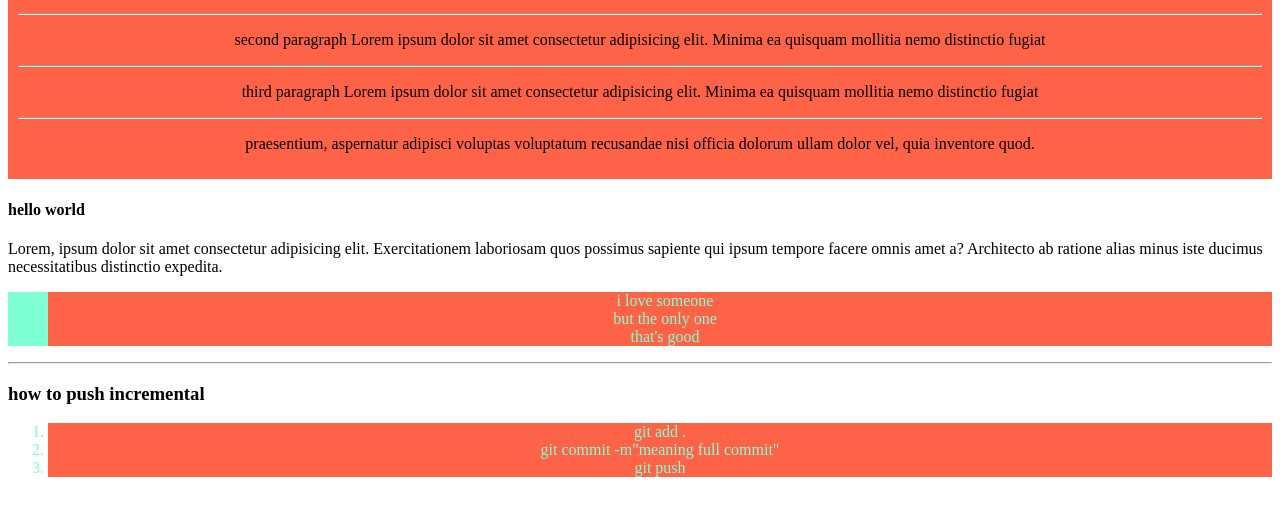
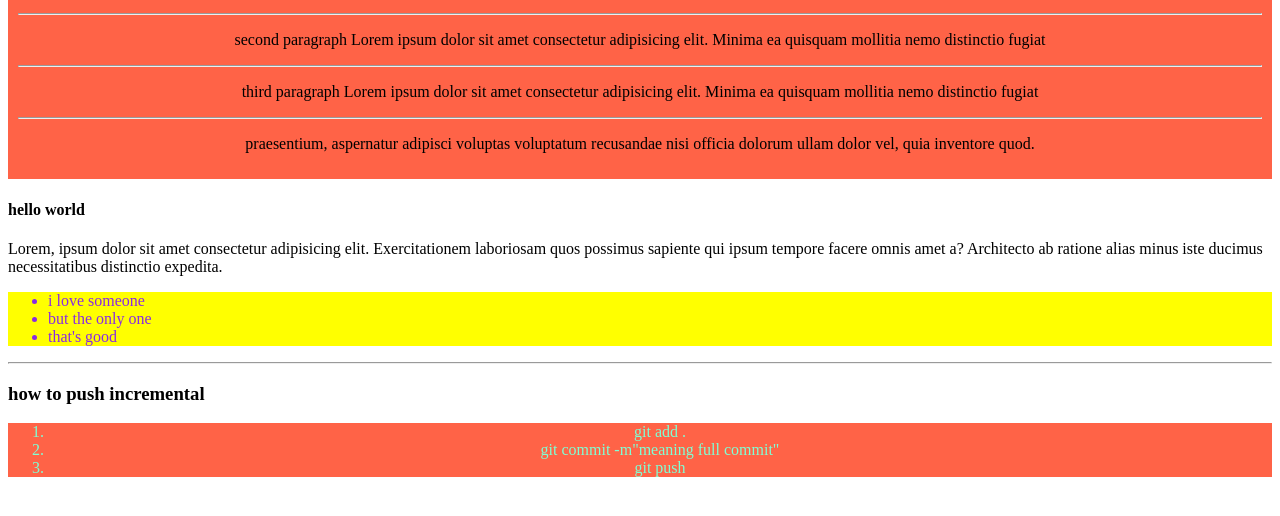
Before and after one commit to mdwahiduzzaman124/my-simple-website, a plain HTML site: page index.html in a window 1280 px wide. Shown: the part 98-614 px from the top of the page. Drawn offline with Linux system fonts and the light colour scheme.

Commit message:
css cheanges

```diff
--- a/styles/blog.css
+++ b/styles/blog.css
@@ -3,14 +3,14 @@ div{
   padding: 10px;
   text-align: center;
 }
-li{
+ol{
   color: aquamarine;
   background-color: tomato;
   text-shadow: 5px;
   text-align: center;
 }
 ul{
-  background-color: aquamarine;
-  text-indent: 10px;
-  color: tomato;
+  color: blueviolet;
+  text-align: left;
+ background-color: yellow;
 }
```
